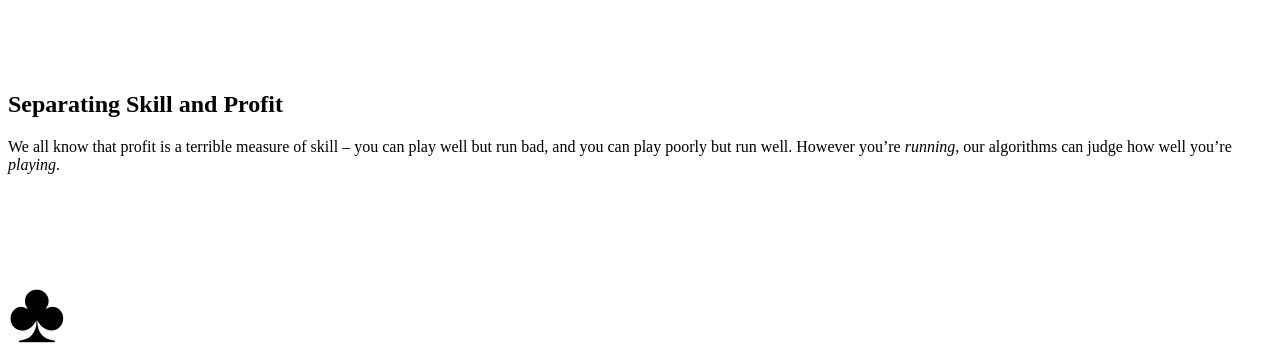
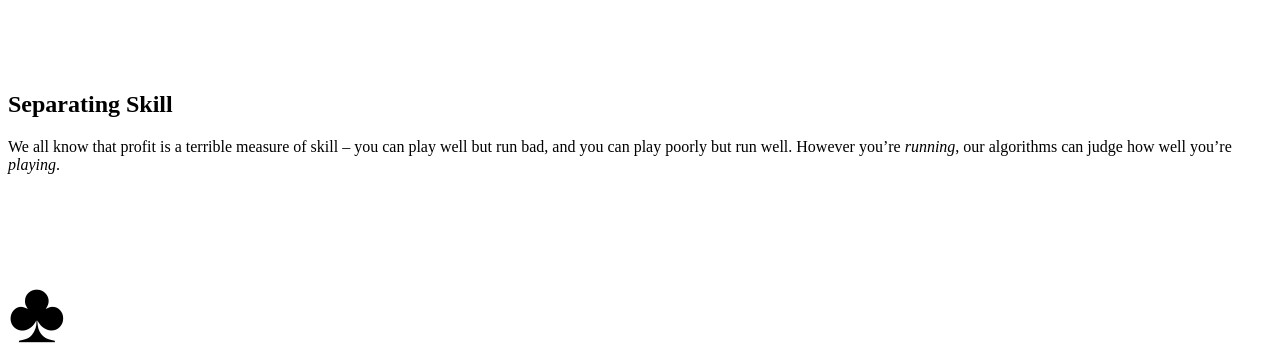
Before and after one commit to mizdflop/dev_new, a CakePHP app: the page made by app/View/Pages/home.ctp in a window 1280 px wide. Shown: the part 923-1283 px from the top of the page. Run offline with PHP 8.4 and a stand-in for CakePHP, Linux system fonts and the light colour scheme; the template is opened without the code that fills it, so the values that code supplies are empty; some libraries are stand-ins or nearby versions.

Commit message:
test small change to home

```diff
--- a/app/View/Pages/home.ctp
+++ b/app/View/Pages/home.ctp
@@ -9,7 +9,7 @@
 		    <div class="icon_wrapper">
 				<p style="font-size:88px;">&spades;</p>
 		    </div>
-			<h2>Separating Skill and Profit</h2>
+			<h2>Separating Skill</h2>
 			<p>We all know that profit is a terrible measure of skill – you can play well but run bad, and you
 can play poorly but run well. However you’re <em>running</em>, our algorithms can judge how well you’re
 <em>playing</em>.</p>
```
